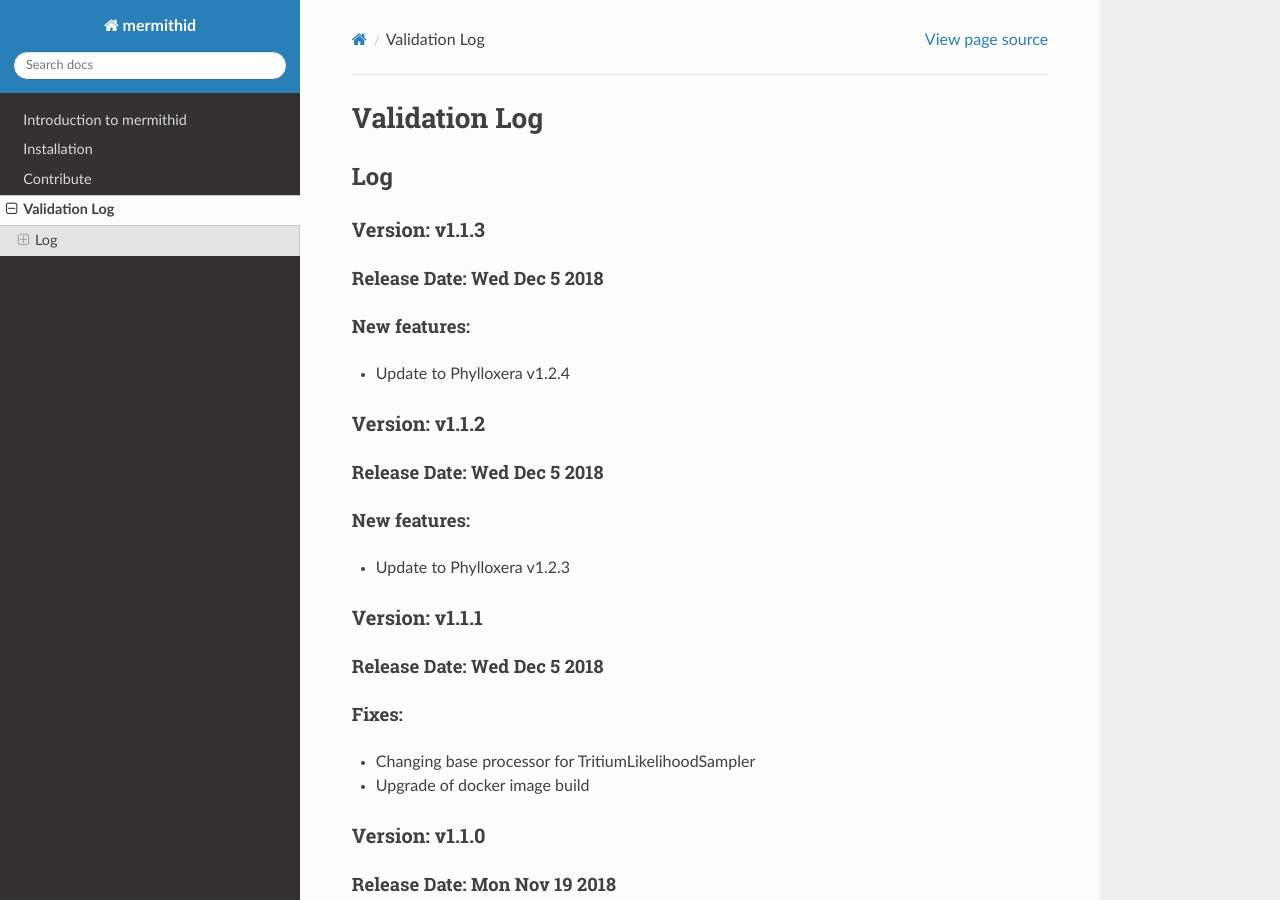
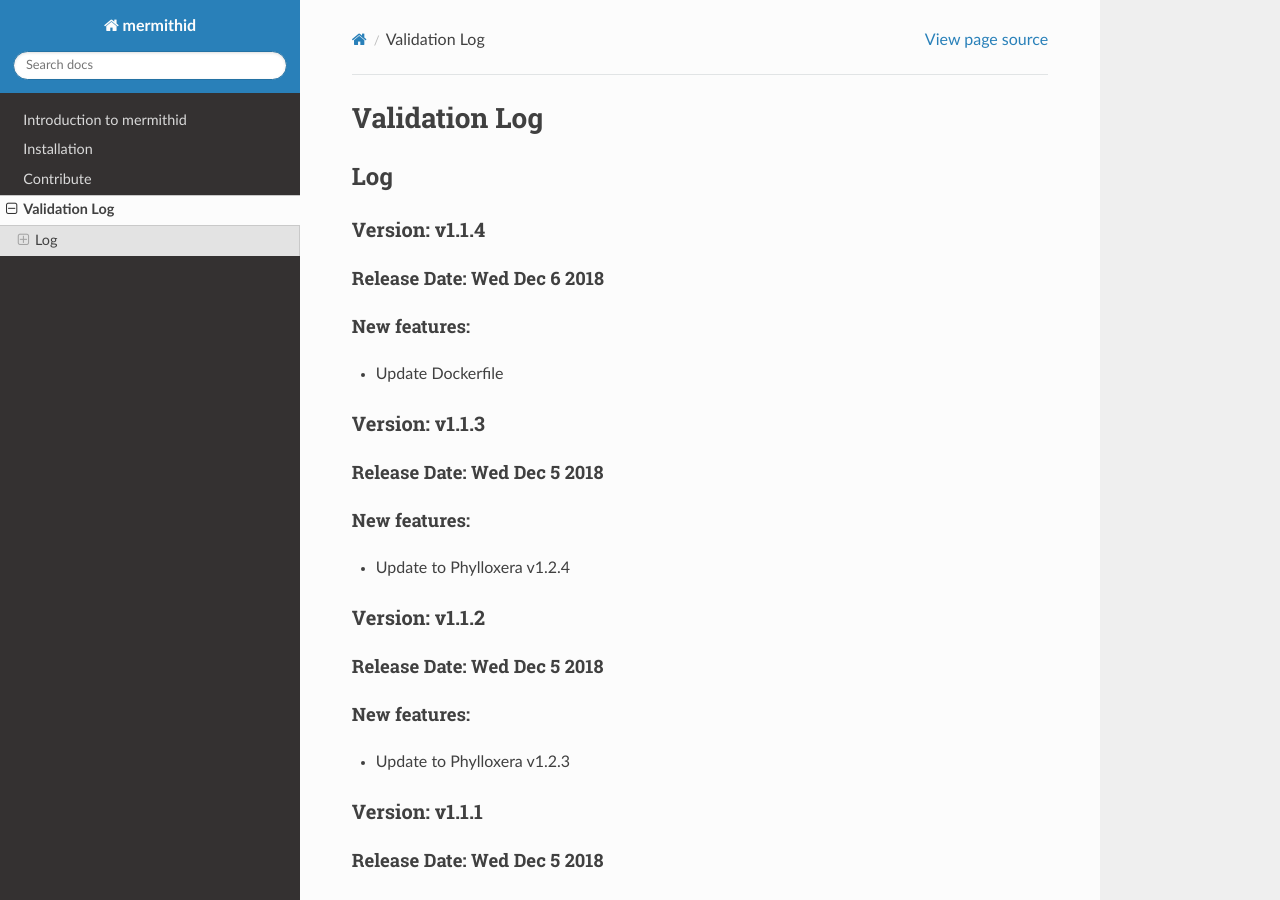
Before and after one commit to project8/mermithid, a Sphinx documentation site: the page built from documentation/validation_log.rst, in a window 1280 px wide and 900 px high. Built offline with Sphinx 7.4.7 and the Read the Docs theme 2.0.0, drawn with Linux system fonts in a browser that asks for light colours; pages that are not in the unit, such as notebooks, are missing from menus.

Commit message:
Updated validation log and bumped version

```diff
--- a/CMakeLists.txt
+++ b/CMakeLists.txt
@@ -1,7 +1,7 @@
 cmake_minimum_required(VERSION 3.1)
 
 cmake_policy( SET CMP0048 NEW ) # version in project()
-project( Mermithid VERSION 1.1.3 )
+project( Mermithid VERSION 1.1.4 )
 
 list( APPEND CMAKE_MODULE_PATH ${PROJECT_SOURCE_DIR}/Phylloxera/Scarab/cmake )
 # list( APPEND CMAKE_MODULE_PATH ${PROJECT_SOURCE_DIR}/Cicada/Scarab/cmake )
--- a/documentation/validation_log.rst
+++ b/documentation/validation_log.rst
@@ -3,6 +3,17 @@ Validation Log
 
 Log
 ---
+
+Version: v1.1.4
+~~~~~~~~~~~~~~~
+
+Release Date: Wed Dec 6 2018
+''''''''''''''''''''''''''''
+
+New features:
+'''''''''''''
+
+* Update Dockerfile
 
 Version: v1.1.3
 ~~~~~~~~~~~~~~~
```
